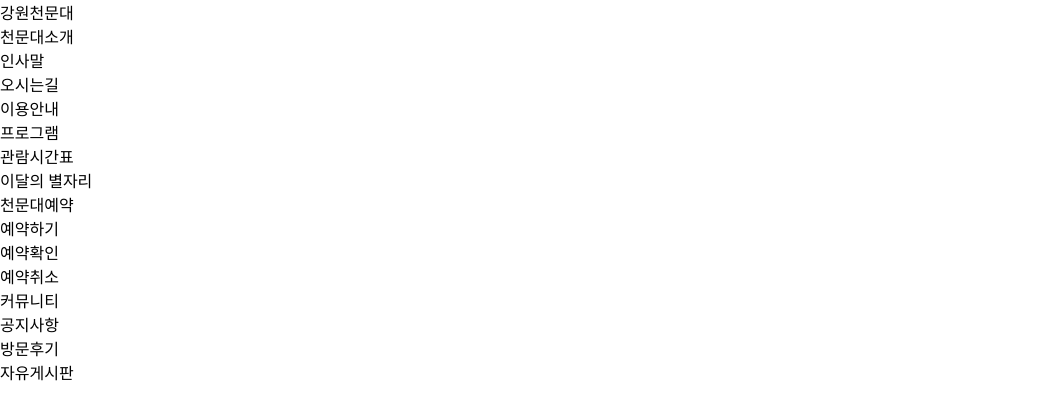
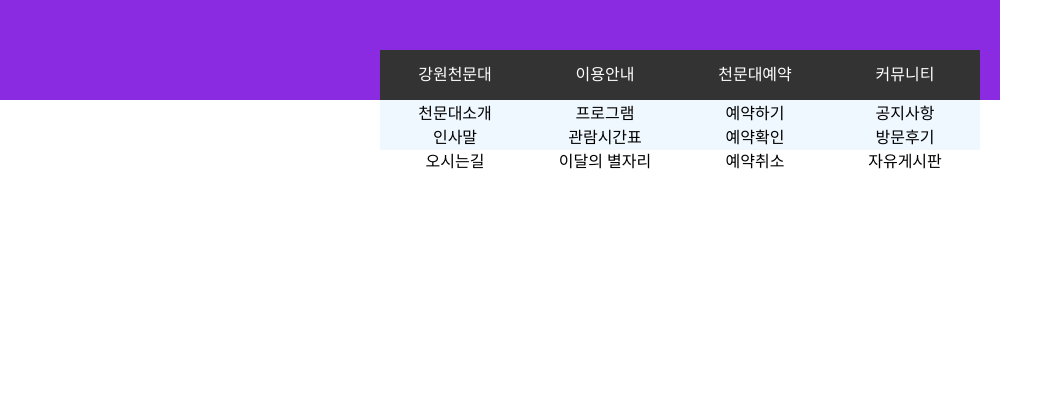
Before and after one commit to kse1215/wire-nav-ex, a plain HTML site: page index.html in a window 1280 px wide. Shown: the whole page, without its empty margins (0-1063 px from the left). Drawn offline with Linux system fonts and the light colour scheme.

Commit message:
메인메뉴 css 작성

```diff
--- a/css/main.css
+++ b/css/main.css
@@ -1,13 +1,42 @@
 @charset "utf-8";
-*{
+* {
   margin: 0;
   padding: 0;
   box-sizing: border-box;
 }
-ul, li{
+ul,
+li {
   list-style: none;
 }
-a{
+a {
   color: #000;
   text-decoration: none;
 }
+nav {
+    position: relative;
+  width: 1000px;
+  height: 100px;
+  background-color: blueviolet;
+}
+/* 메인 메뉴 */
+.gnb {
+  position: absolute;
+  top: 50px;
+  /* bottom: 0; */
+  right: 20px;
+  display: flex;
+  width: 600px;
+  height: 100%;
+  text-align: center;
+  background-color: antiquewhite;
+}
+.gnb > li {
+  width: calc(100% / 4);
+  background-color: aliceblue;
+}
+.gnb > li > a {
+  display: block;
+  line-height: 50px;
+  color: #fff;
+  background-color: #333;
+}
```
Also changed, not shown: index.html (+1 -0 lines). Lines whose indentation alone changed are shown as unchanged.
